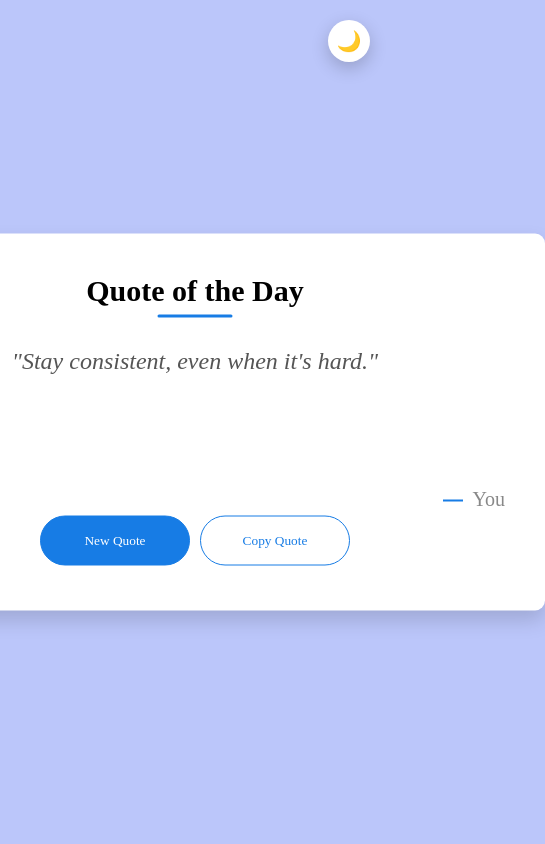
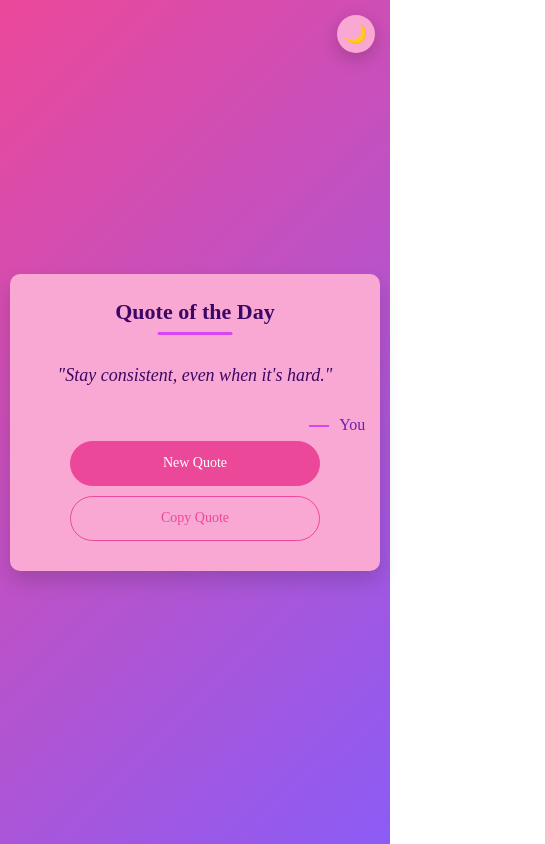
Before and after one commit to saurabh54e/Js-Day08-Quote-Generator, a plain HTML site: page index.html in a window 390 px wide. Shown: the whole page, 545 px wide, since content can reach past the window. Drawn offline with Linux system fonts and the light colour scheme; no server answers; a web font is replaced by a local one.

Commit message:
theme toggle adjusted

```diff
--- a/style.css
+++ b/style.css
@@ -7,35 +7,37 @@
     font-family: "Playfair", serif;
 }
 :root {
-  --bg1: #fff0f6;
-  --bg2: #e0f2fe;
-  --card: #ffffff;
+  --bg1: #ec4899;
+  --bg2: #8b5cf6;
 
-  --text: #1f2937;
-  --muted: #6b7280;
+  --card: #f9a8d4;   /* pink tinted card */
 
-  --accent: #8b5cf6;
+  --text: #3b0764;
+  --muted: #6b21a8;
+
+  --accent: #d946ef;
   --accent-soft: #f472b6;
 
   --btn1: #ec4899;
   --btn2: #8b5cf6;
 
-  --border: #e5e7eb;
+  --border: #f472b6;
 }
 
 body.dark {
   --bg1: #1a1020;
-  --bg2: #0f172a;
+  --bg2: #2e1065;
+
   --card: #22162b;
 
   --text: #f5f3ff;
-  --muted: #c4b5fd;
+  --muted: #d8b4fe;
 
-  --accent: #a78bfa;
+  --accent: #e879f9;
   --accent-soft: #f472b6;
 
   --btn1: #ec4899;
-  --btn2: #8b5cf6;
+  --btn2: #a855f7;
 
   --border: #3b2a45;
 }
@@ -66,23 +68,29 @@ body.dark {
 .theme-toggle:active {
   transform: scale(0.9);
 }
-body{
-background: #bbc6fa;
+body {
+  min-height: 100vh;
+  background: linear-gradient(135deg, var(--bg1), var(--bg2));
+  color: var(--text);
 
-
+  display: flex;
+  justify-content: center;
+  align-items: center;
 }
 
 .quote-box{
     width: 700px;
-    background: #fff;
+    background: var(--card);
+    color: var(--text);
     padding: 40px;
     border-radius: 10px;
     box-shadow: 0px 10px 20px rgba(0,0,0,0.15);
     text-align: center;
-    position: absolute;
+  backdrop-filter: blur(10px);
+    /* position: absolute;
     top: 50%;
     left: 50%;
-    transform: translate(-50%, -50%);
+    transform: translate(-50%, -50%); */
 }
 
 .quote-box h2{
@@ -95,7 +103,7 @@ content: '';
 width: 75px;
 height: 3px;
 border-radius: 3px;
-background: rgba(23, 124, 229);
+background: var(--accent);
 position: absolute;
 bottom: -10px;
 left: 50%;
@@ -105,7 +113,7 @@ transform: translateX(-50%);
     font-size: 24px;
     min-height: 110px;
     font-style: italic;
-    color: #555;
+    color: var(--text);
     margin-bottom: 20px;
 }
 .quote-box blockquote::before, .quote-box blockquote::after{
@@ -118,13 +126,13 @@ content: '"';
     float: right;
     position: relative;
     font-size: 20px;
-    color: #888;
+    color: var(--muted);
 }
 .quote-box span::before{
     content: '';
     width: 20px;
     height: 2px;
-    background: rgba(23, 124, 229);
+    background: var(--accent);
     position: absolute;
     top: 50%;
     left: -30px;
@@ -137,10 +145,11 @@ content: '"';
     justify-content: center;
 }
 .quote-box button {
-    background: rgb(23, 124, 229);
+       background: var(--btn1);
+    border: 1px solid var(--btn1);
     color: #fff;
     border-radius: 25px;
-    border: 1px solid rgb(23, 124, 229);
+    /* border: 1px solid rgb(23, 124, 229); */
     width: 150px;
     height: 50px;
     display: flex;
@@ -152,6 +161,88 @@ content: '"';
 
 .quote-box button:nth-child(2)  {
     background: transparent;
-    color: rgb(23, 124, 229);
-    border: 1px solid rgb(23, 124, 229);
+    color: var(--btn1);
+    border: 1px solid var(--btn1);
 }
+
+body, .quote-box, button, span {
+  transition: all 0.3s ease;
+}
+
+
+/* Tablets */
+@media (max-width: 768px) {
+  .quote-box {
+    width: 90%;
+    padding: 30px 20px;
+  }
+
+  .quote-box h2 {
+    font-size: 26px;
+  }
+
+  .quote-box blockquote {
+    font-size: 20px;
+  }
+
+  .quote-box span {
+    font-size: 18px;
+  }
+
+  .quote-box button {
+    width: 130px;
+    height: 45px;
+    font-size: 14px;
+  }
+}
+
+/* Mobile */
+@media (max-width: 480px) {
+  .quote-box {
+    width: 95%;
+    padding: 25px 15px;
+  }
+
+  .quote-box h2 {
+    font-size: 22px;
+  }
+
+  .quote-box blockquote {
+    font-size: 18px;
+    min-height: auto;
+  }
+
+  .quote-box span {
+    font-size: 16px;
+  }
+
+  .quote-box div {
+    flex-direction: column;
+    align-items: center;
+  }
+
+  .quote-box button {
+    width: 100%;
+    max-width: 250px;
+    height: 45px;
+  }
+
+  .theme-toggle {
+    width: 38px;
+    height: 38px;
+    font-size: 18px;
+    top: 15px;
+    right: 15px;
+  }
+}
+
+/* Very small devices */
+@media (max-width: 320px) {
+  .quote-box h2 {
+    font-size: 20px;
+  }
+
+  .quote-box blockquote {
+    font-size: 16px;
+  }
+}
```
